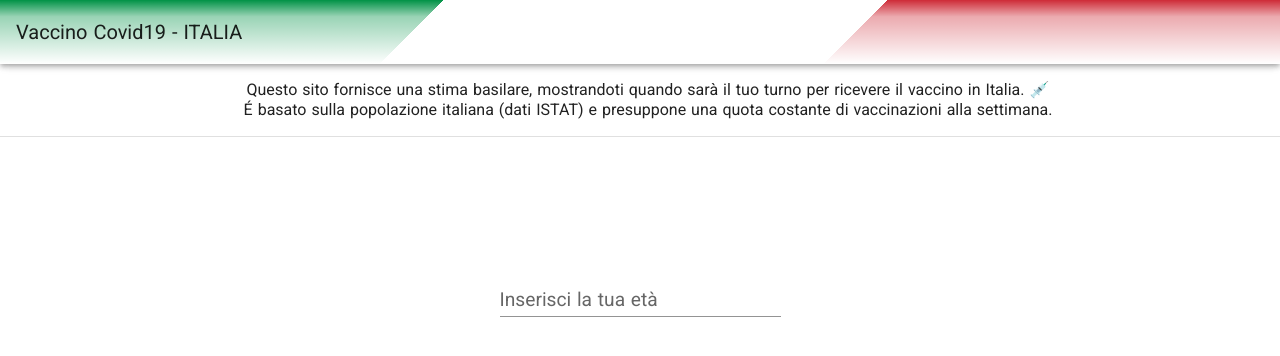
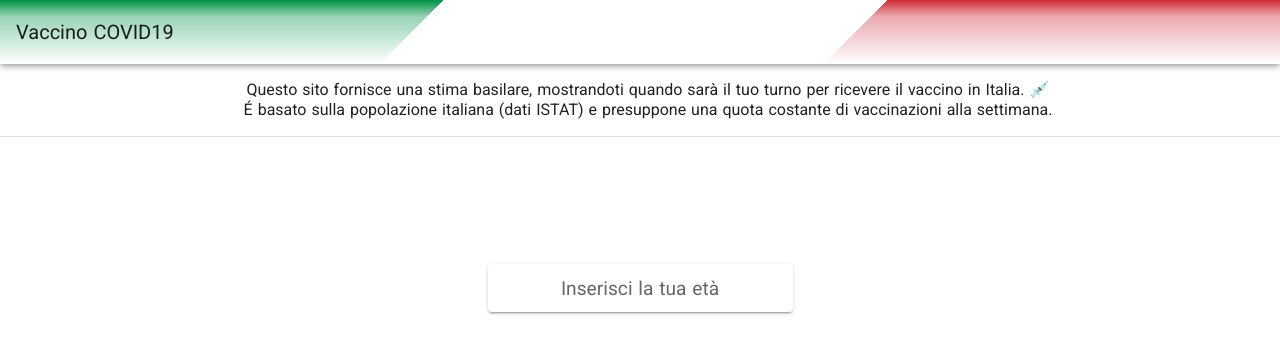
Before and after one commit to Cescx0f/Covid19Vaccine-ITA, a Nuxt app: page / in a window 1280 px wide. Shown: the top 356 px of the page. Built offline with nearby package versions, Linux system fonts and the light colour scheme.

Commit message:
FIX icon, name, textfield

```diff
--- a/components/age-input.vue
+++ b/components/age-input.vue
@@ -4,6 +4,7 @@
         <v-text-field
             v-model="inputValue"
             label="Inserisci la tua età"
+            solo
             class="age-input-component"
                   color="success"
                   type="number"
@@ -35,9 +36,13 @@ export default {
 <style lang="scss">
 .age-input-component label {
     font-size: 1.2em;
+    text-align: center;
+    width: 100%;
+    max-width: 100% !important;
+
 }
 .age-input-component input{
     font-size: 1.5em;
-    text-align: center;;
+    text-align: center;
   }
 </style>
--- a/components/app-bar.vue
+++ b/components/app-bar.vue
@@ -1,6 +1,6 @@
 <template>
   <v-app-bar class="app-bar-main">
-        <v-toolbar-title>Vaccino Covid19 - ITALIA</v-toolbar-title>
+        <v-toolbar-title>Vaccino COVID19</v-toolbar-title>
 
         <div class="bg-flag-fade" :style="gradient"></div>
         <div class="bg-flag"></div>
--- a/nuxt.config.js
+++ b/nuxt.config.js
@@ -29,5 +29,10 @@ module.exports = {
 
   modules: [
     '@nuxtjs/pwa'
-  ]
+  ],
+  pwa: {
+    meta: {
+      name: 'Vaccino COVID19'
+    }
+  }
 }
```
Also changed, not shown: static/icon.png, static/old_icon.png (added).
